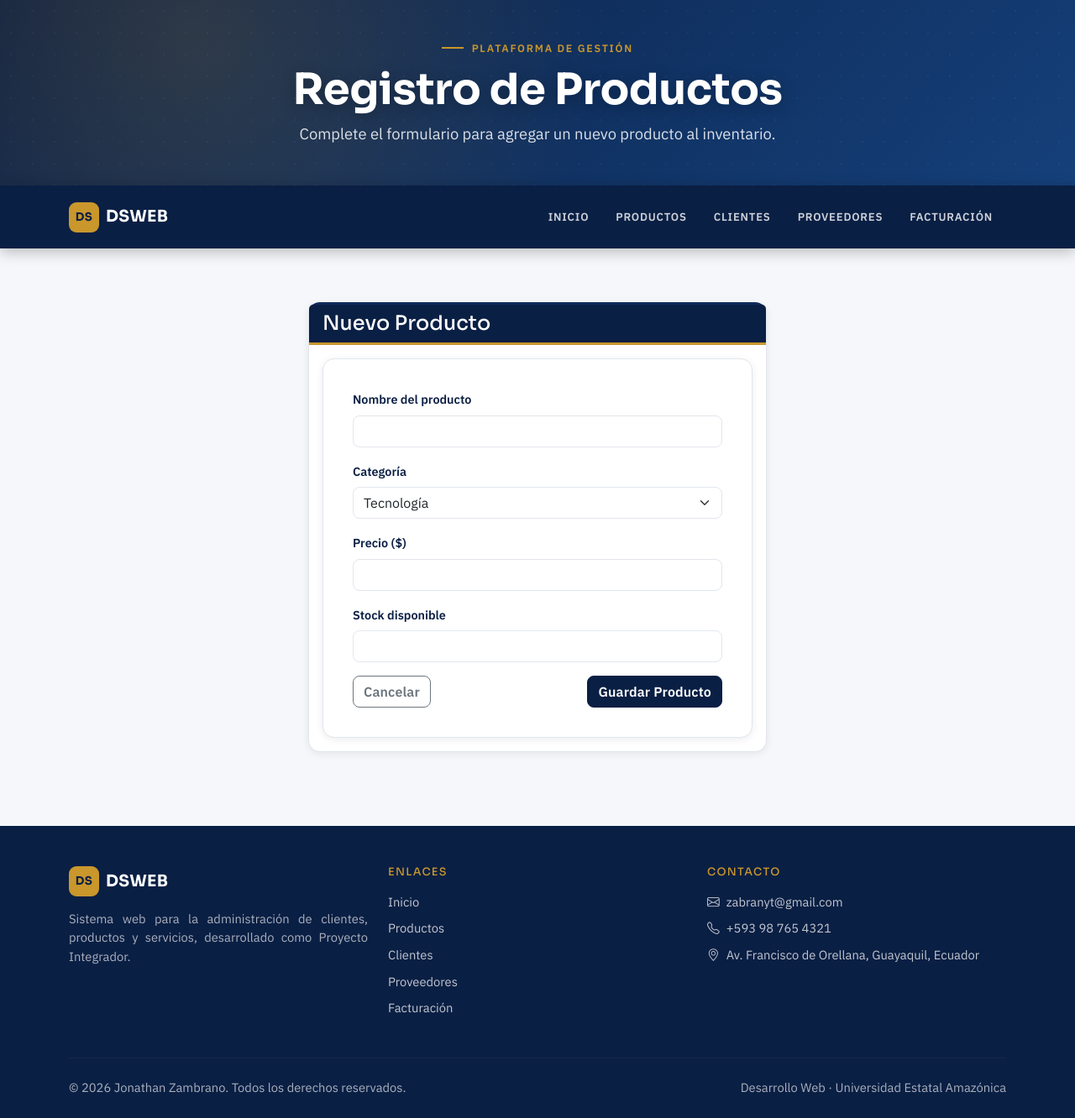
After one commit to jonathanuea31-sudo/DSWEB_JonathanZambrano_2026, a Flask app: page /productos/nuevo in a window 1280 px wide. The commit adds this page. Shown: the whole page at 84% size. Run offline with Flask 3, Linux system fonts and the light colour scheme.

Commit message:
Semana 11 - Formularios con Flask-WTF y validacion

```diff
--- a/app.py
+++ b/app.py
@@ -1,7 +1,57 @@
-from flask import Flask, render_template
+from flask import Flask, render_template, redirect, url_for, flash
+
+from forms.producto_form import ProductoForm
+from forms.cliente_form import ClienteForm
+from forms.proveedor_form import ProveedorForm
+from forms.facturacion_form import FacturacionForm
 
 app = Flask(__name__)
 
+# Clave secreta necesaria para la protección CSRF de Flask-WTF.
+# En un proyecto real esta clave debería venir de una variable de entorno.
+app.config['SECRET_KEY'] = 'clave-secreta-proyecto-integrador-dsweb-2026'
+
+# ---------------------------------------------------------------------------
+# Datos de ejemplo en memoria (no se requiere base de datos en esta etapa).
+# Se definen a nivel de módulo para que los formularios puedan agregar
+# nuevos registros mientras la aplicación siga en ejecución.
+# ---------------------------------------------------------------------------
+
+lista_productos = [
+    {"nombre": "Laptop Empresarial", "categoria": "Tecnología", "precio": 750.00, "stock": 8},
+    {"nombre": "Impresora Multifuncional", "categoria": "Tecnología", "precio": 180.50, "stock": 3},
+    {"nombre": "Silla Ergonómica", "categoria": "Mobiliario", "precio": 95.00, "stock": 0},
+    {"nombre": "Escritorio Ejecutivo", "categoria": "Mobiliario", "precio": 210.00, "stock": 5},
+    {"nombre": "Proyector HD", "categoria": "Tecnología", "precio": 320.00, "stock": 0},
+    {"nombre": "Archivador Metálico", "categoria": "Mobiliario", "precio": 60.00, "stock": 12},
+]
+
+lista_clientes = [
+    {"nombre": "María Fernández", "email": "MARIA.FERNANDEZ@gmail.com", "telefono": "0991234567", "activo": True},
+    {"nombre": "Carlos Zambrano", "email": "carlos.zambrano@gmail.com", "telefono": "0987654321", "activo": True},
+    {"nombre": "Ana Torres", "email": "ANA.TORRES@hotmail.com", "telefono": "0965432198", "activo": False},
+    {"nombre": "Luis Andrade", "email": "luis.andrade@gmail.com", "telefono": "0978123456", "activo": True},
+    {"nombre": "Paola Rivas", "email": "paola.rivas@outlook.com", "telefono": "0993216547", "activo": False},
+]
+
+lista_proveedores = [
+    {"nombre": "Distribuidora Andina S.A.", "contacto": "Jorge Salazar", "ciudad": "Guayaquil", "calificacion": 5},
+    {"nombre": "Importadora Continental", "contacto": "Diana Mora", "ciudad": "Quito", "calificacion": 3},
+    {"nombre": "Suministros del Litoral", "contacto": "Pedro Cevallos", "ciudad": "Manta", "calificacion": 1},
+    {"nombre": "Tecno Insumos Cía. Ltda.", "contacto": "Sofía Pincay", "ciudad": "Guayaquil", "calificacion": 4},
+]
+
+lista_facturas = [
+    {"numero": "F001-2026", "cliente": "María Fernández", "total": 830.50, "estado": "Pagada"},
+    {"numero": "F002-2026", "cliente": "Carlos Zambrano", "total": 210.00, "estado": "Pendiente"},
+    {"numero": "F003-2026", "cliente": "Luis Andrade", "total": 95.00, "estado": "Pagada"},
+    {"numero": "F004-2026", "cliente": "Ana Torres", "total": 320.00, "estado": "Pendiente"},
+]
+
+
+# ---------------------------------------------------------------------------
+# Rutas principales (listados) - desarrolladas en semanas anteriores
+# ---------------------------------------------------------------------------
 
 @app.route('/')
 def index():
@@ -10,68 +60,106 @@ def index():
 
 @app.route('/productos')
 def productos():
-    titulo_modulo = "Productos Registrados"
-
-    productos = [
-        {"nombre": "Laptop Empresarial", "categoria": "Tecnología", "precio": 750.00, "stock": 8},
-        {"nombre": "Impresora Multifuncional", "categoria": "Tecnología", "precio": 180.50, "stock": 3},
-        {"nombre": "Silla Ergonómica", "categoria": "Mobiliario", "precio": 95.00, "stock": 0},
-        {"nombre": "Escritorio Ejecutivo", "categoria": "Mobiliario", "precio": 210.00, "stock": 5},
-        {"nombre": "Proyector HD", "categoria": "Tecnología", "precio": 320.00, "stock": 0},
-        {"nombre": "Archivador Metálico", "categoria": "Mobiliario", "precio": 60.00, "stock": 12},
-    ]
-
     return render_template(
         'productos.html',
-        productos=productos,
-        titulo_modulo=titulo_modulo,
+        productos=lista_productos,
+        titulo_modulo="Productos Registrados",
         active='productos'
     )
 
 
 @app.route('/clientes')
 def clientes():
-    clientes = [
-        {"nombre": "María Fernández", "email": "MARIA.FERNANDEZ@gmail.com", "telefono": "0991234567", "activo": True},
-        {"nombre": "Carlos Zambrano", "email": "carlos.zambrano@gmail.com", "telefono": "0987654321", "activo": True},
-        {"nombre": "Ana Torres", "email": "ANA.TORRES@hotmail.com", "telefono": "0965432198", "activo": False},
-        {"nombre": "Luis Andrade", "email": "luis.andrade@gmail.com", "telefono": "0978123456", "activo": True},
-        {"nombre": "Paola Rivas", "email": "paola.rivas@outlook.com", "telefono": "0993216547", "activo": False},
-    ]
-
-    return render_template('clientes.html', clientes=clientes, active='clientes')
+    return render_template('clientes.html', clientes=lista_clientes, active='clientes')
 
 
 @app.route('/proveedores')
 def proveedores():
-    proveedores = [
-        {"nombre": "Distribuidora Andina S.A.", "contacto": "Jorge Salazar", "ciudad": "Guayaquil", "calificacion": 5},
-        {"nombre": "Importadora Continental", "contacto": "Diana Mora", "ciudad": "Quito", "calificacion": 3},
-        {"nombre": "Suministros del Litoral", "contacto": "Pedro Cevallos", "ciudad": "Manta", "calificacion": 1},
-        {"nombre": "Tecno Insumos Cía. Ltda.", "contacto": "Sofía Pincay", "ciudad": "Guayaquil", "calificacion": 4},
-    ]
-
-    return render_template('proveedores.html', proveedores=proveedores, active='proveedores')
+    return render_template('proveedores.html', proveedores=lista_proveedores, active='proveedores')
 
 
 @app.route('/facturacion')
 def facturacion():
-    facturas = [
-        {"numero": "F001-2026", "cliente": "María Fernández", "total": 830.50, "estado": "Pagada"},
-        {"numero": "F002-2026", "cliente": "Carlos Zambrano", "total": 210.00, "estado": "Pendiente"},
-        {"numero": "F003-2026", "cliente": "Luis Andrade", "total": 95.00, "estado": "Pagada"},
-        {"numero": "F004-2026", "cliente": "Ana Torres", "total": 320.00, "estado": "Pendiente"},
-    ]
-
-    total_facturado = sum(factura["total"] for factura in facturas)
-
+    total_facturado = sum(factura["total"] for factura in lista_facturas)
     return render_template(
         'facturacion.html',
-        facturas=facturas,
+        facturas=lista_facturas,
         total_facturado=total_facturado,
         active='facturacion'
     )
 
 
+# ---------------------------------------------------------------------------
+# Rutas de formularios (Semana 11) - Flask-WTF + WTForms
+# ---------------------------------------------------------------------------
+
+@app.route('/productos/nuevo', methods=['GET', 'POST'])
+def nuevo_producto():
+    form = ProductoForm()
+
+    if form.validate_on_submit():
+        lista_productos.append({
+            "nombre": form.nombre.data,
+            "categoria": form.categoria.data,
+            "precio": form.precio.data,
+            "stock": form.stock.data,
+        })
+        flash('Producto registrado correctamente.', 'success')
+        return redirect(url_for('productos'))
+
+    return render_template('formulario_producto.html', form=form, active='productos')
+
+
+@app.route('/clientes/nuevo', methods=['GET', 'POST'])
+def nuevo_cliente():
+    form = ClienteForm()
+
+    if form.validate_on_submit():
+        lista_clientes.append({
+            "nombre": form.nombre.data,
+            "email": form.email.data,
+            "telefono": form.telefono.data,
+            "activo": form.activo.data,
+        })
+        flash('Cliente registrado correctamente.', 'success')
+        return redirect(url_for('clientes'))
+
+    return render_template('formulario_cliente.html', form=form, active='clientes')
+
+
+@app.route('/proveedores/nuevo', methods=['GET', 'POST'])
+def nuevo_proveedor():
+    form = ProveedorForm()
+
+    if form.validate_on_submit():
+        lista_proveedores.append({
+            "nombre": form.nombre.data,
+            "contacto": form.contacto.data,
+            "ciudad": form.ciudad.data,
+            "calificacion": form.calificacion.data,
+        })
+        flash('Proveedor registrado correctamente.', 'success')
+        return redirect(url_for('proveedores'))
+
+    return render_template('formulario_proveedor.html', form=form, active='proveedores')
+
+
+@app.route('/facturacion/nueva', methods=['GET', 'POST'])
+def nueva_factura():
+    form = FacturacionForm()
+
+    if form.validate_on_submit():
+        lista_facturas.append({
+            "numero": form.numero.data,
+            "cliente": form.cliente.data,
+            "total": form.total.data,
+            "estado": form.estado.data,
+        })
+        flash('Factura registrada correctamente.', 'success')
+        return redirect(url_for('facturacion'))
+
+    return render_template('formulario_facturacion.html', form=form, active='facturacion')
+
+
 if __name__ == '__main__':
     app.run(debug=True)
--- /dev/null
+++ b/forms/producto_form.py
@@ -0,0 +1,42 @@
+from flask_wtf import FlaskForm
+from wtforms import StringField, SelectField, FloatField, IntegerField, SubmitField
+from wtforms.validators import DataRequired, Length, NumberRange
+
+
+class ProductoForm(FlaskForm):
+    """Formulario para registrar o editar un producto.
+
+    Se reutiliza tanto para el alta de un nuevo producto como para
+    una futura edición, ya que solo cambian los valores iniciales
+    con los que se instancia (form = ProductoForm(obj=producto)).
+    """
+
+    nombre = StringField(
+        'Nombre del producto',
+        validators=[DataRequired(message='El nombre es obligatorio.'),
+                    Length(min=3, max=80, message='Debe tener entre 3 y 80 caracteres.')]
+    )
+
+    categoria = SelectField(
+        'Categoría',
+        choices=[
+            ('Tecnología', 'Tecnología'),
+            ('Mobiliario', 'Mobiliario'),
+            ('Suministros', 'Suministros'),
+        ],
+        validators=[DataRequired(message='Seleccione una categoría.')]
+    )
+
+    precio = FloatField(
+        'Precio ($)',
+        validators=[DataRequired(message='El precio es obligatorio.'),
+                    NumberRange(min=0.01, message='El precio debe ser mayor a 0.')]
+    )
+
+    stock = IntegerField(
+        'Stock disponible',
+        validators=[DataRequired(message='El stock es obligatorio.'),
+                    NumberRange(min=0, message='El stock no puede ser negativo.')]
+    )
+
+    submit = SubmitField('Guardar Producto')
--- a/templates/base.html
+++ b/templates/base.html
@@ -33,6 +33,19 @@
 
 <!-- CONTENIDO PRINCIPAL -->
 <main>
+  <div class="container mt-3">
+    {% with messages = get_flashed_messages(with_categories=true) %}
+      {% if messages %}
+        {% for category, message in messages %}
+          <div class="alert alert-{{ 'success' if category == 'success' else category }} alert-dismissible fade show" role="alert">
+            {{ message }}
+            <button type="button" class="btn-close" data-bs-dismiss="alert" aria-label="Cerrar"></button>
+          </div>
+        {% endfor %}
+      {% endif %}
+    {% endwith %}
+  </div>
+
   {% block content %}{% endblock %}
 </main>
 
--- a/templates/clientes.html
+++ b/templates/clientes.html
@@ -10,6 +10,9 @@
     <span class="eyebrow justify-content-center">Base de datos</span>
     <h2>Clientes Registrados</h2>
     <p>Total de clientes: <strong>{{ clientes|length }}</strong></p>
+    <a href="{{ url_for('nuevo_cliente') }}" class="btn btn-primary">
+      <i class="bi bi-plus-lg me-1"></i>Nuevo Cliente
+    </a>
   </div>
 
   <div class="table-responsive">
--- a/templates/facturacion.html
+++ b/templates/facturacion.html
@@ -10,6 +10,9 @@
     <span class="eyebrow justify-content-center">Historial</span>
     <h2>Facturas Emitidas</h2>
     <p>Total facturado: <strong>${{ "%.2f"|format(total_facturado) }}</strong></p>
+    <a href="{{ url_for('nueva_factura') }}" class="btn btn-primary">
+      <i class="bi bi-plus-lg me-1"></i>Nueva Factura
+    </a>
   </div>
 
   <div class="table-responsive">
--- /dev/null
+++ b/templates/formulario_producto.html
@@ -0,0 +1,63 @@
+{% extends "base.html" %}
+
+{% block title %}Nuevo Producto · Sistema Web de Gestión Empresarial{% endblock %}
+{% block header_title %}Registro de Productos{% endblock %}
+{% block header_lead %}Complete el formulario para agregar un nuevo producto al inventario.{% endblock %}
+
+{% block content %}
+<section class="container py-5">
+  <div class="row justify-content-center">
+    <div class="col-lg-6">
+      <div class="card shadow">
+        <div class="card-header bg-primary text-white">
+          <h4 class="mb-0">Nuevo Producto</h4>
+        </div>
+        <div class="card-body">
+
+          <form method="POST" novalidate>
+            {{ form.hidden_tag() }}
+
+            <div class="mb-3">
+              {{ form.nombre.label(class="form-label") }}
+              {{ form.nombre(class="form-control" + (" is-invalid" if form.nombre.errors else "")) }}
+              {% for error in form.nombre.errors %}
+                <div class="invalid-feedback">{{ error }}</div>
+              {% endfor %}
+            </div>
+
+            <div class="mb-3">
+              {{ form.categoria.label(class="form-label") }}
+              {{ form.categoria(class="form-select" + (" is-invalid" if form.categoria.errors else "")) }}
+              {% for error in form.categoria.errors %}
+                <div class="invalid-feedback">{{ error }}</div>
+              {% endfor %}
+            </div>
+
+            <div class="mb-3">
+              {{ form.precio.label(class="form-label") }}
+              {{ form.precio(class="form-control" + (" is-invalid" if form.precio.errors else ""), step="0.01") }}
+              {% for error in form.precio.errors %}
+                <div class="invalid-feedback">{{ error }}</div>
+              {% endfor %}
+            </div>
+
+            <div class="mb-3">
+              {{ form.stock.label(class="form-label") }}
+              {{ form.stock(class="form-control" + (" is-invalid" if form.stock.errors else "")) }}
+              {% for error in form.stock.errors %}
+                <div class="invalid-feedback">{{ error }}</div>
+              {% endfor %}
+            </div>
+
+            <div class="d-flex justify-content-between">
+              <a href="{{ url_for('productos') }}" class="btn btn-outline-secondary">Cancelar</a>
+              {{ form.submit(class="btn btn-success") }}
+            </div>
+          </form>
+
+        </div>
+      </div>
+    </div>
+  </div>
+</section>
+{% endblock %}
--- a/templates/productos.html
+++ b/templates/productos.html
@@ -10,6 +10,9 @@
     <span class="eyebrow justify-content-center">Inventario</span>
     <h2>{{ titulo_modulo }}</h2>
     <p>Total de productos registrados: <strong>{{ productos|length }}</strong></p>
+    <a href="{{ url_for('nuevo_producto') }}" class="btn btn-primary">
+      <i class="bi bi-plus-lg me-1"></i>Nuevo Producto
+    </a>
   </div>
 
   <div class="row">
--- a/templates/proveedores.html
+++ b/templates/proveedores.html
@@ -10,6 +10,9 @@
     <span class="eyebrow justify-content-center">Aliados comerciales</span>
     <h2>Proveedores Registrados</h2>
     <p>Total de proveedores: <strong>{{ proveedores|length }}</strong></p>
+    <a href="{{ url_for('nuevo_proveedor') }}" class="btn btn-primary">
+      <i class="bi bi-plus-lg me-1"></i>Nuevo Proveedor
+    </a>
   </div>
 
   <div class="row">
```
Also changed, not shown: forms/cliente_form.py (added, +29 -0 lines), forms/facturacion_form.py (added, +33 -0 lines), forms/proveedor_form.py (added, +33 -0 lines), requirements.txt (+10 -1 lines), templates/formulario_cliente.html (added, +60 -0 lines), templates/formulario_facturacion.html (added, +63 -0 lines), templates/formulario_proveedor.html (added, +63 -0 lines), forms/__init__.py (added).
